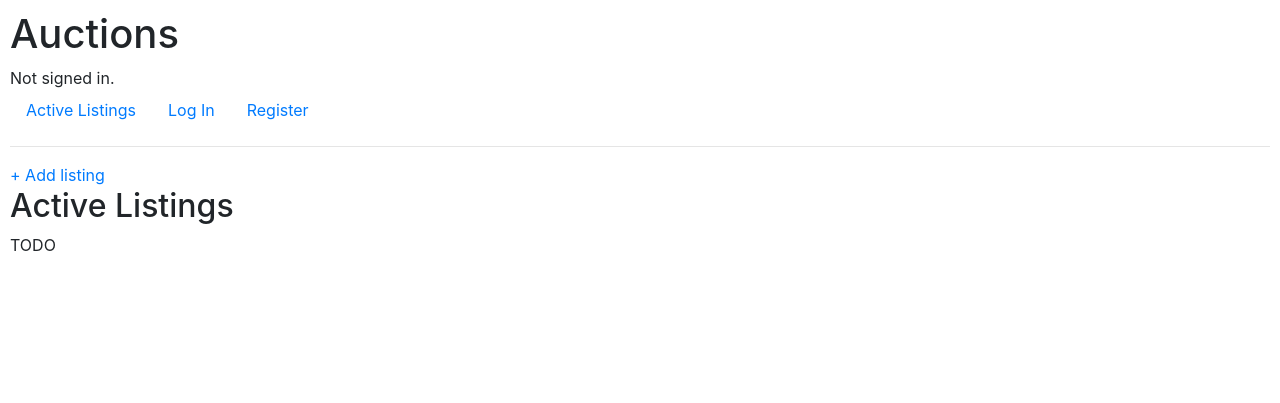
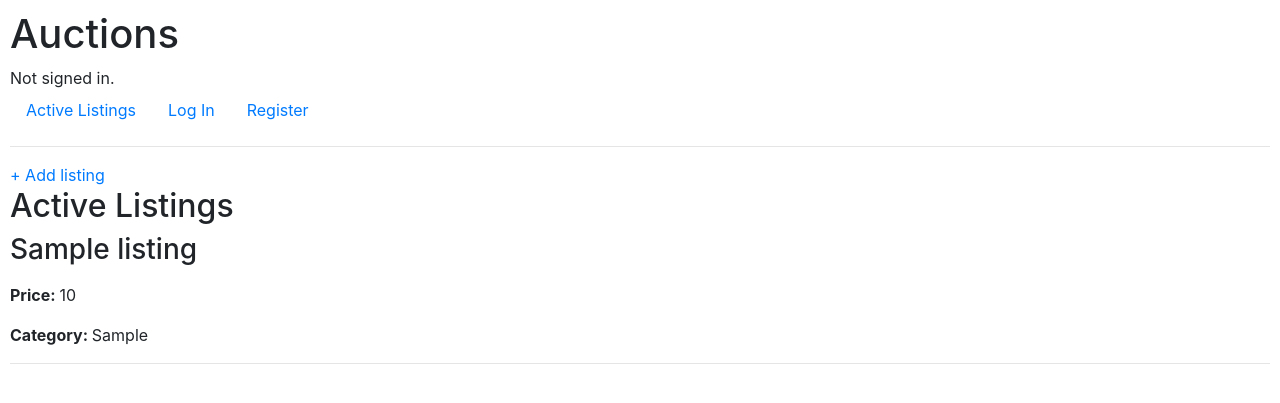
Before and after one commit to ludev84/commerce, a Django app: template auctions/templates/auctions/index.html in a window 1280 px wide. Shown: the top 403 px of the page. Run offline with Django 3.2, Linux system fonts and the light colour scheme; the template is opened without the code that fills it: most values are stand-ins (such as "Sample title", 1, 10 or a date in 2020); some libraries are stand-ins or nearby versions.

Commit message:
3. Active listings page

```diff
--- a/auctions/templates/auctions/index.html
+++ b/auctions/templates/auctions/index.html
@@ -5,5 +5,20 @@
 
     <h2>Active Listings</h2>
 
-    TODO
+    {% for listing in listings %}
+
+        <h3>{{ listing.title }}</h3>
+
+        <p></p><b>Price: </b>{{ listing.price }}</p>
+
+        <p></p><b>Category: </b>{{ listing.get_category_display }}</p>
+
+        <hr>
+
+    {% empty %}
+
+        <h3>No listings</h3>
+
+    {% endfor %}
+
 {% endblock %}
--- a/auctions/views.py
+++ b/auctions/views.py
@@ -15,7 +15,7 @@ class newListingForm(ModelForm):
 
 
 def index(request):
-    return render(request, "auctions/index.html")
+    return render(request, "auctions/index.html", {"listings": Listing.objects.all()})
 
 
 def login_view(request):
```
